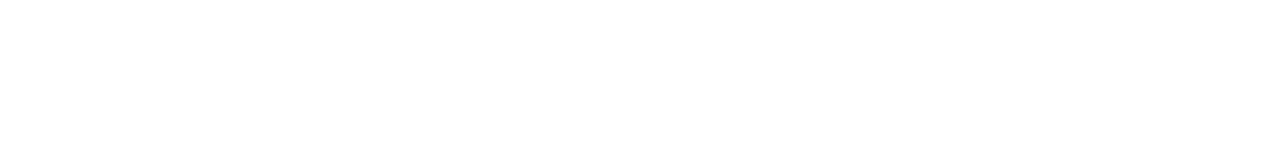
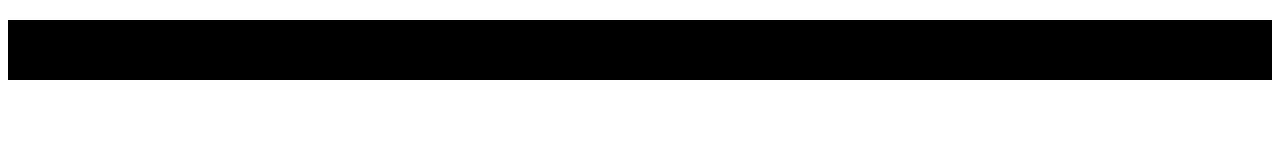
Before and after one commit to muskan3819/responsive-navbar-card, a plain HTML site: page index.html in a window 1280 px wide. Drawn offline with Linux system fonts and the light colour scheme.

Commit message:
nav tag added

```diff
--- a/index.html
+++ b/index.html
@@ -4,8 +4,17 @@
     <meta charset="UTF-8">
     <meta name="viewport" content="width=device-width, initial-scale=1.0">
     <title>responsive navbar</title>
+    <style>
+        .navbar{
+            background-color: black;
+            height: 60px;
+        }
+    </style>
 </head>
 <body>
+    <nav class="navbar">
+        <h1>muskan</h1>
+    </nav>
 
 </body>
 </html>
```
